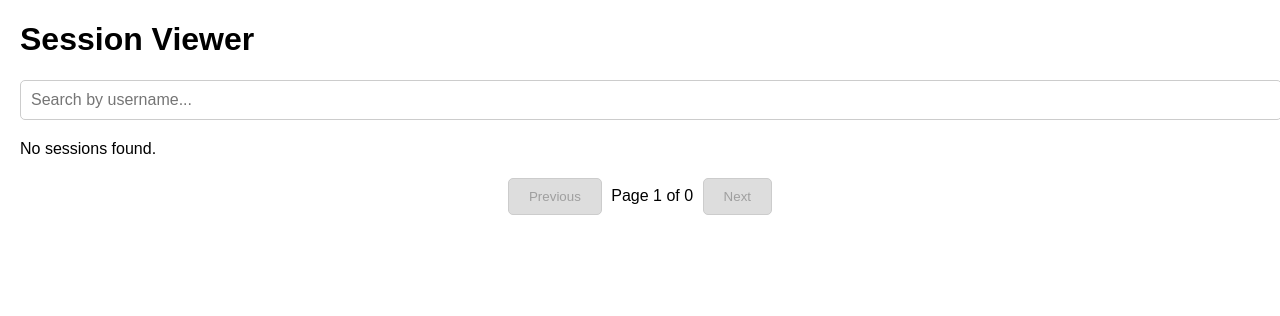
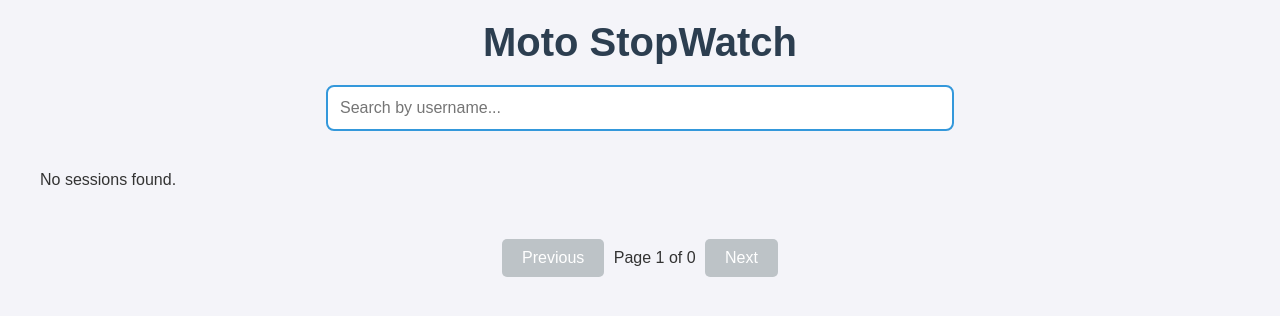
Before and after one commit to ciki1-hub/stoperica, a Flask app: page / in a window 1280 px wide. Shown: the top 316 px of the page. Run offline with Flask 3, Linux system fonts and the light colour scheme; data that the repository does not hold is empty.

Commit message:
index.html

```diff
--- a/templates/index.html
+++ b/templates/index.html
@@ -3,68 +3,124 @@
 <head>
     <meta charset="UTF-8">
     <meta name="viewport" content="width=device-width, initial-scale=1.0">
-    <title>Session Viewer</title>
+    <title>Moto StopWatch</title>
     <style>
         body {
-            font-family: Arial, sans-serif;
-            margin: 20px;
+            font-family: 'Arial', sans-serif;
+            margin: 0;
+            padding: 0;
+            background-color: #f4f4f9;
+            color: #333;
         }
+
+        h1 {
+            text-align: center;
+            font-size: 2.5rem;
+            margin: 20px 0;
+            color: #2c3e50;
+        }
+
         #searchBox {
-            width: 100%;
-            padding: 10px;
-            margin-bottom: 20px;
-            border: 1px solid #ccc;
-            border-radius: 5px;
+            width: 80%;
+            max-width: 600px;
+            padding: 12px;
+            margin: 20px auto;
+            display: block;
+            border: 2px solid #3498db;
+            border-radius: 8px;
             font-size: 16px;
+            outline: none;
+            transition: border-color 0.3s ease;
         }
+
+        #searchBox:focus {
+            border-color: #2980b9;
+        }
+
         #session-grid {
             display: grid;
-            grid-template-columns: repeat(4, minmax(250px, 1fr)); /* 4 columns with a minimum width of 250px */
-            gap: 20px; /* Space between cards */
+            grid-template-columns: repeat(auto-fit, minmax(300px, 1fr));
+            gap: 20px;
+            padding: 20px;
+            max-width: 1200px;
+            margin: 0 auto;
         }
+
         .session-card {
-            border: 1px solid #ccc;
-            border-radius: 5px;
-            padding: 15px;
-            background-color: #f9f9f9;
+            border: 1px solid #ddd;
+            border-radius: 10px;
+            padding: 20px;
+            background-color: #fff;
+            box-shadow: 0 4px 8px rgba(0, 0, 0, 0.1);
+            transition: transform 0.3s ease, box-shadow 0.3s ease;
         }
+
+        .session-card:hover {
+            transform: translateY(-5px);
+            box-shadow: 0 8px 16px rgba(0, 0, 0, 0.2);
+        }
+
         .session-card h3 {
             margin-top: 0;
+            font-size: 1.5rem;
+            color: #3498db;
         }
+
         .session-card p {
-            margin: 5px 0;
+            margin: 8px 0;
+            font-size: 1rem;
+            color: #555;
         }
+
         .lap {
             margin-left: 20px;
+            font-size: 0.9rem;
+            color: #777;
         }
+
         .sector {
             margin-left: 40px;
+            font-size: 0.85rem;
+            color: #999;
         }
+
         #pagination {
-            margin-top: 20px;
+            margin-top: 30px;
             text-align: center;
         }
+
         #pagination button {
             padding: 10px 20px;
             margin: 0 5px;
-            border: 1px solid #ccc;
+            border: none;
             border-radius: 5px;
-            background-color: #f9f9f9;
+            background-color: #3498db;
+            color: #fff;
+            font-size: 1rem;
             cursor: pointer;
+            transition: background-color 0.3s ease;
         }
+
         #pagination button:disabled {
-            background-color: #ddd;
+            background-color: #bdc3c7;
             cursor: not-allowed;
         }
+
+        #pagination button:hover:not(:disabled) {
+            background-color: #2980b9;
+        }
+
         #loading {
             text-align: center;
-            margin: 20px 0;
+            margin: 30px 0;
+            font-size: 1.2rem;
+            color: #3498db;
             display: none;
         }
     </style>
 </head>
 <body>
-    <h1>Session Viewer</h1>
+    <h1>Moto StopWatch</h1>
 
     <!-- Search Box -->
     <input type="text" id="searchBox" placeholder="Search by username...">
```
